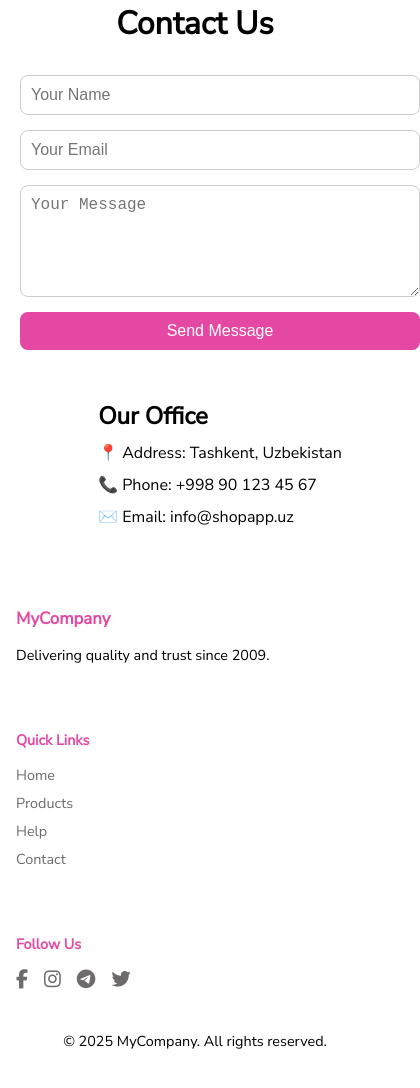
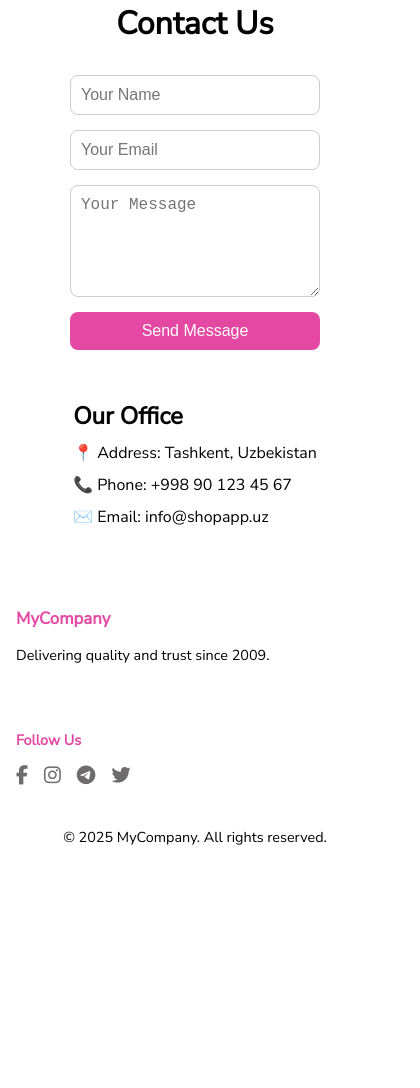
Before and after one commit to Diyor-Khasanov/upg, a React (Vite) app: page /contact in a window 390 px wide. Shown: the part 378-1466 px from the top of the page, 420 px wide, since content can reach past the window. After the commit the page ends 1272 px from the top, so only its background shows below. Built offline with nearby package versions, Linux system fonts and the light colour scheme.

Commit message:
fixing bud=gs in responsive

```diff
--- a/src/components/Footer/Footer.jsx
+++ b/src/components/Footer/Footer.jsx
@@ -12,23 +12,6 @@ const Footer = () => {
           <p>Delivering quality and trust since 2009.</p>
         </div>
 
-        <div className="footer-section links">
-          <h4>Quick Links</h4>
-          <ul>
-            <li>
-              <a href="#">Home</a>
-            </li>
-            <li>
-              <a href="#">Products</a>
-            </li>
-            <li>
-              <a href="#">Help</a>
-            </li>
-            <li>
-              <a href="#">Contact</a>
-            </li>
-          </ul>
-        </div>
 
         <div className="footer-section social">
           <h4>Follow Us</h4>
--- a/src/components/Header/Header.scss
+++ b/src/components/Header/Header.scss
@@ -120,7 +120,7 @@ body.dark {
     &.open {
       display: block;
       position: absolute;
-      top: 0px;
+      top: -100px;
       right: 0;
       height: 100vh;
       // background: #000;
--- a/src/pages/Contact/Contact.scss
+++ b/src/pages/Contact/Contact.scss
@@ -62,4 +62,7 @@
     flex-direction: column;
     align-items: center;
   }
+  .contact-form{
+    width: 250px !important;
 }
+}
```
